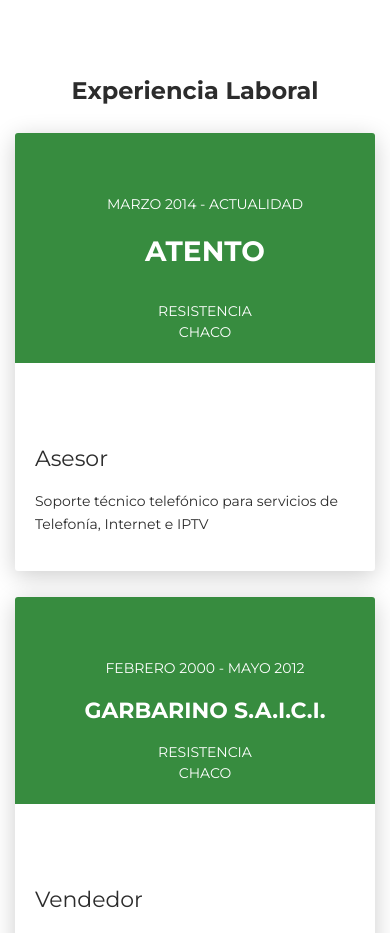
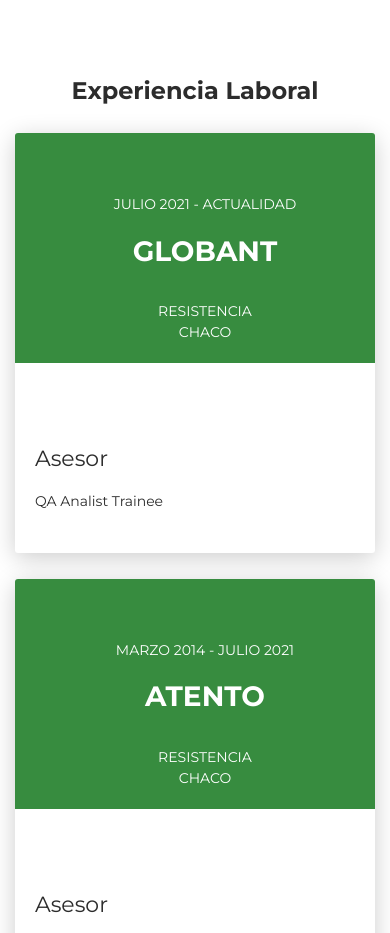
Before and after one commit to ccristaldo/medio-ambienteyseguridad, a website: page info-personal/index.html in a window 390 px wide. Shown: the part 8780-9713 px from the top of the page. Drawn offline with Linux system fonts and the light colour scheme.

Commit message:
Update index.html

```diff
--- a/info-personal/index.html
+++ b/info-personal/index.html
@@ -524,11 +524,30 @@
 <div class="section" id="experience">
   <div class="container cc-experience">
     <div class="h4 text-center mb-4 title">Experiencia Laboral</div>
+
+	  <div class="card">
+      <div class="row">
+        <div class="col-md-3 bg-primary" data-aos="fade-right" data-aos-offset="50" data-aos-duration="500">
+          <div class="card-body cc-experience-header">
+            <p>Julio 2021 - Actualidad</p>
+            <div class="h3"><b>Globant</b></div>
+				<div class="text-center font-size:8px">Resistencia<br>Chaco</div>
+          </div>
+        </div>
+        <div class="col-md-9" data-aos="fade-left" data-aos-offset="50" data-aos-duration="500">
+          <div class="card-body">
+            <div class="h5"><br><br>Asesor</div>
+            <p>QA Analist Trainee</p>
+          </div>
+        </div>
+      </div>
+    </div>
+
     <div class="card">
       <div class="row">
         <div class="col-md-3 bg-primary" data-aos="fade-right" data-aos-offset="50" data-aos-duration="500">
           <div class="card-body cc-experience-header">
-            <p>Marzo 2014 - Actualidad</p>
+            <p>Marzo 2014 - Julio 2021</p>
             <div class="h3"><b>Atento</b></div>
 				<div class="text-center font-size:8px">Resistencia<br>Chaco</div>
           </div>
@@ -541,6 +560,7 @@
         </div>
       </div>
     </div>
+
     <div class="card">
       <div class="row">
         <div class="col-md-3 bg-primary" data-aos="fade-right" data-aos-offset="50" data-aos-duration="500">
```
